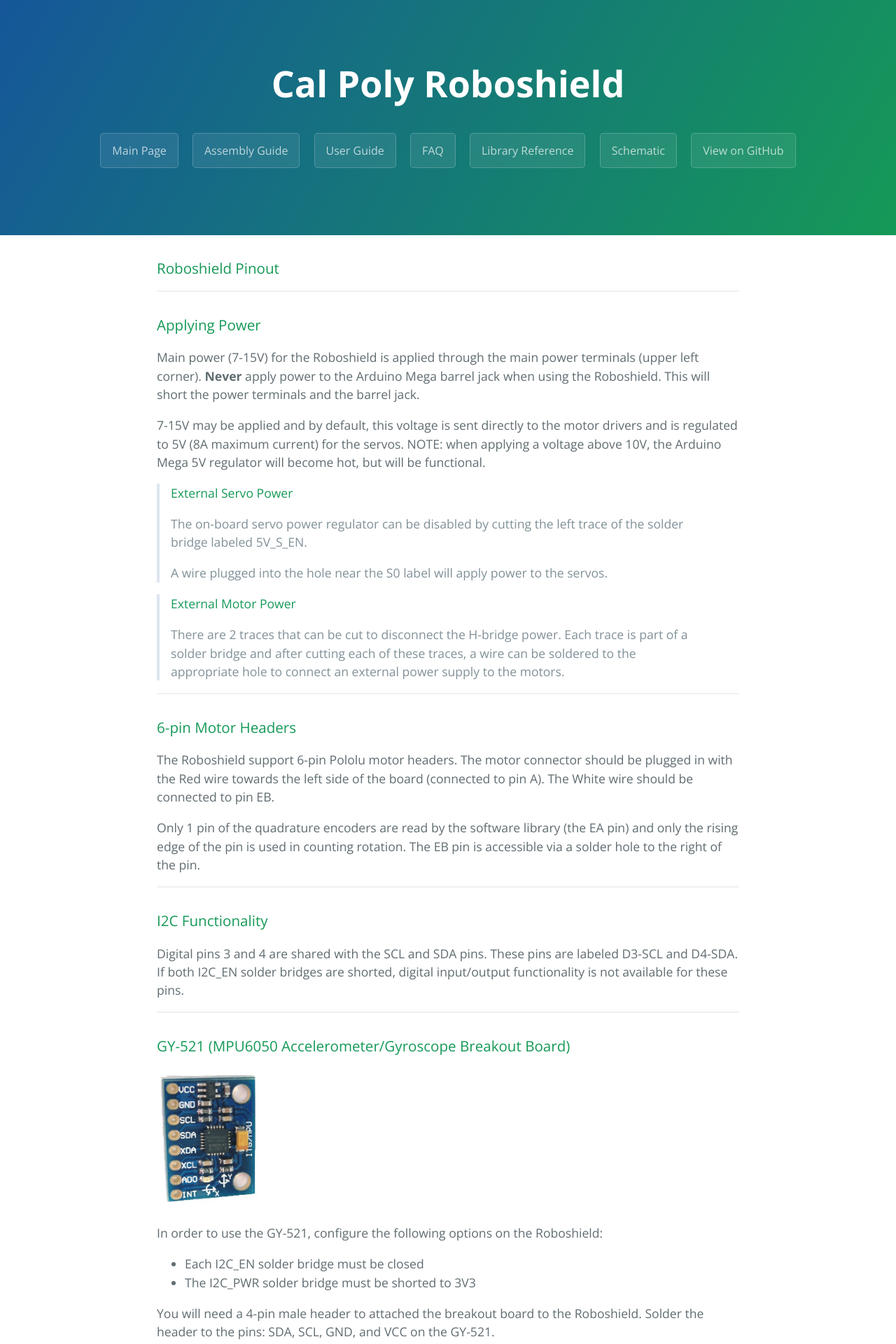
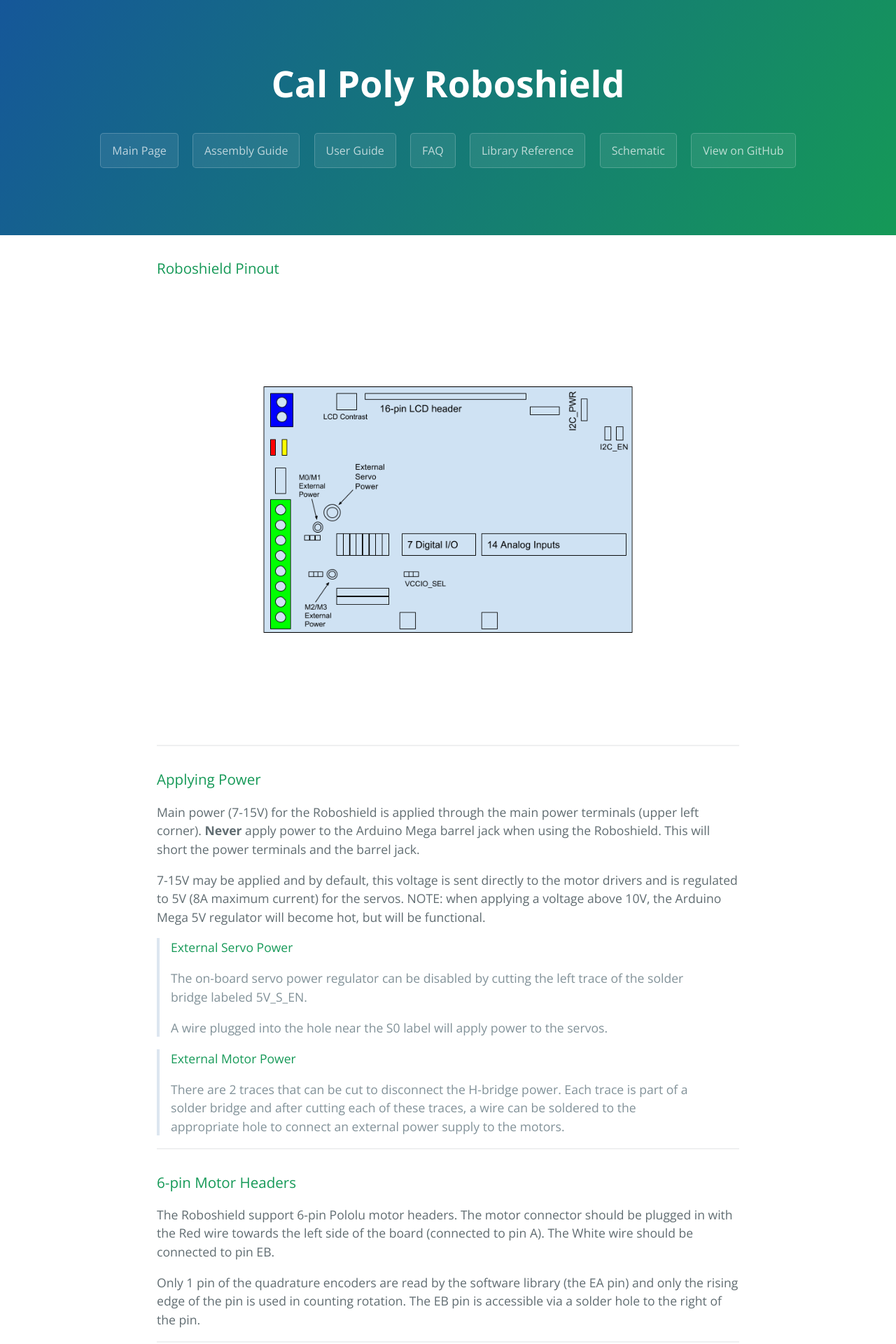
Before and after one commit to bgomberg/roboshield, a Jekyll site: the page built from userguide.md, in a window 1280 px wide. Shown: the top 1920 px of the page at 70% size. Built offline with Jekyll 4.4.1, drawn with Linux system fonts in a browser that asks for light colours.

Commit message:
added pinout image

```diff
--- a/userguide.md
+++ b/userguide.md
@@ -3,8 +3,8 @@
 title: Roboshield User Guide
 ---
 
-
 ### Roboshield Pinout
+<img src="images/roboshield_pinout.png" alt="Roboshield pinout" style="width: 950px;"/>
 
 ---
 
```
Also changed, not shown: images/roboshield_pinout.png (added).
